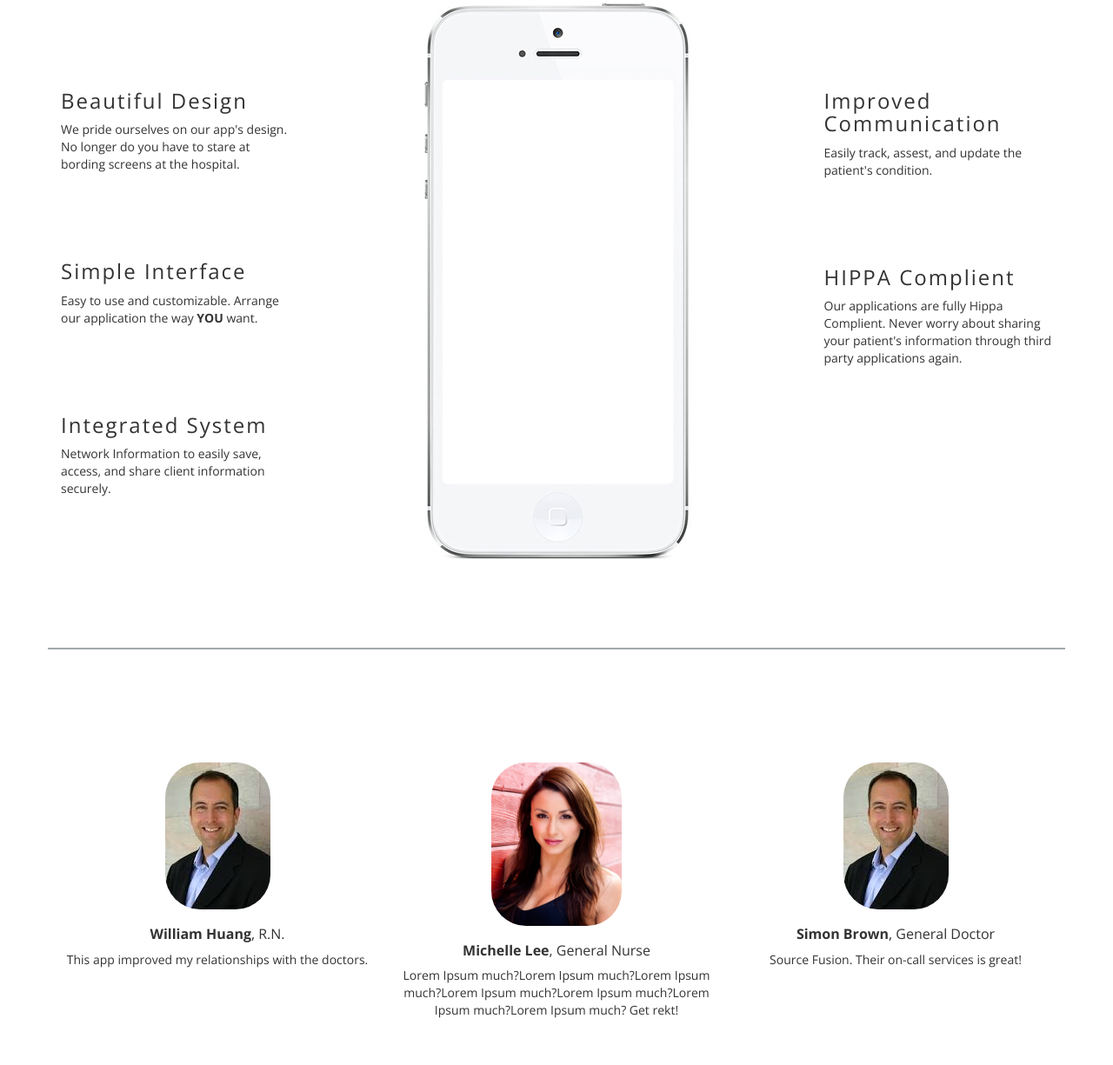
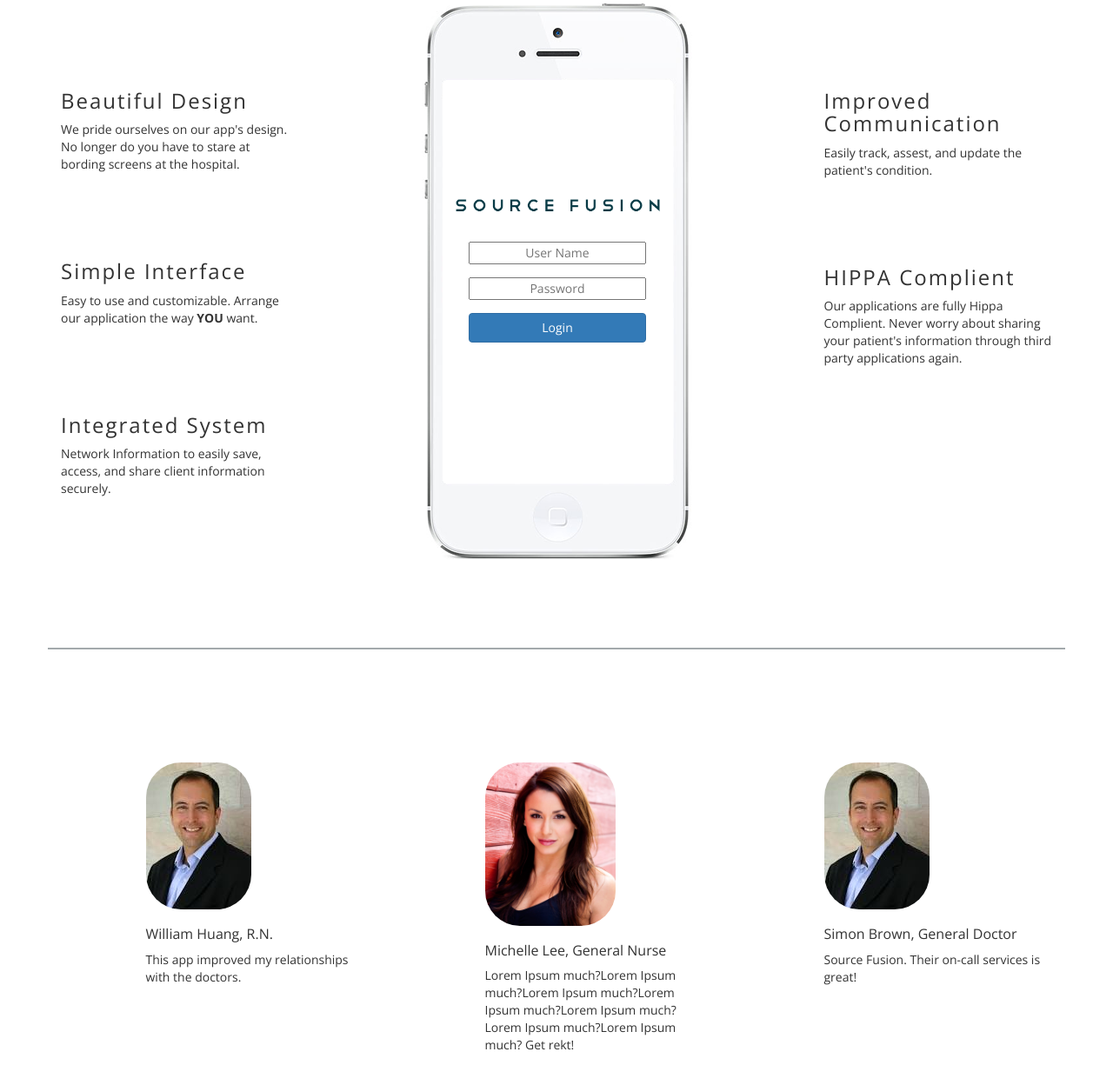
Before and after one commit to joekteo/money, a website: page assets/index.html in a window 1280 px wide. Shown: the part 1214-2439 px from the top of the page at 87% size. Drawn offline with nearby package versions, Linux system fonts and the light colour scheme.

Commit message:
added iphone login

```diff
--- a/assets/index.html
+++ b/assets/index.html
@@ -23,35 +23,26 @@
   <![endif]-->
 </head>
 <body>
-  <!-- Nav -->
-  <nav class="navbar pull-right">
-    <ul class="list-inline">
-      <li><a href="#home">Home</a></li>
-      <li><a href="#news">News</a></li>
-      <li><a href="#contact">Contact</a></li>
-      <li><a href="#about">About</a></li>
-    </ul>
-  </nav>
+
+
 
   <!-- Banner -->
   <div class="index-banner">
     <div class="row">
-      <div class="col-md-12">
-        <img id="sf-logo" src="../images/sf.png" />
-
-      </div>
-        <button class="try-now">Try It Now</button>
-
-<!--       <div class="col-md-9 text-center">
+      <div class="col-md-9 text-center">
         <img src="./images/macbook.png" height="409" width="700" id="laptop-display" />
       </div>
       <div class="col-md-3 text-center logo-box">
         <img id="sf-logo" src="./images/IMG_0702.JPG" />
         <div class="clearfix"></div>
-      </div> -->
+        <button class="try-now">Try It Now</button>
+      </div>
     </div><!-- row -->
   </div><!-- index-banner container -->
 
+<!--       <div class="col-md-5">
+
+      </div> -->
 
   <!-- Statement -->
   <div class="statement container">
@@ -83,6 +74,28 @@
 
       <div class="col-md-6 text-center">
         <img src="images/iphone.png">
+        <div class="iphoneLogin">
+          <div class="row">
+            <div class="col-md-12">
+              <img src="images/sf.png" class="sf">
+            </div>
+          </div>
+          <div class="row">
+            <div class="col-md-12">
+              <input type="text" class="form-group iphoneInput" placeholder="User Name">
+            </div>
+          </div>
+          <div class="row">
+            <div class="col-md-12">
+              <input type="password" class="form-group iphoneInput" placeholder="Password">
+            </div>
+          </div>
+          <div class="row">
+            <div class="col-md-12">
+              <button type="button" class="btn btn-primary iphone-login-btn">Login</button>
+            </div>
+          </div>
+        </div>
       </div>
 
       <div class="col-md-3">
@@ -102,19 +115,19 @@
   <!-- Testimonies -->
   <div class="testimonies-container container">
     <div class="row">
-      <div class="col-md-4 text-center">
+      <div class="col-md-3 col-md-offset-1">
         <img src="images/headshot1.jpeg" />
-        <h3><strong>William Huang</strong>, R.N.</h3>
+        <h3>William Huang, R.N.</h3>
         <p>This app improved my relationships with the doctors.</p>
       </div>
-      <div class="col-md-4 text-center">
+      <div class="col-md-3 col-md-offset-1">
       <img src="images/headshot2.jpg" />
-        <h3><strong>Michelle Lee</strong>, General Nurse </h3>
+        <h3>Michelle Lee, General Nurse </h3>
         <p>Lorem Ipsum much?Lorem Ipsum much?Lorem Ipsum much?Lorem Ipsum much?Lorem Ipsum much?Lorem Ipsum much?Lorem Ipsum much? Get rekt!</p>
       </div>
-      <div class="col-md-4 text-center">
+      <div class="col-md-3 col-md-offset-1">
         <img src="images/headshot1.jpeg" />
-        <h3><strong>Simon Brown</strong>, General Doctor</h3>
+        <h3>Simon Brown, General Doctor</h3>
         <p>Source Fusion. Their on-call services is great!</p>
       </div>
     </div><!-- row -->
--- a/assets/stylesheets/index.css
+++ b/assets/stylesheets/index.css
@@ -11,11 +11,33 @@
   min-height: 100vh;
 }
 
+.iphoneLogin {
+  position: absolute;
+  top: 190px;
+  left: 145px;
+}
+
+.sf {
+  width: 297px;
+}
+
 .logo-box {
   border: 2px solid #FFFFFF;
   margin-top: 200px;
   right: 150px;
   padding: 40px;
+}
+
+.iphone-login-btn {
+    width: 69%;
+}
+
+
+.iphoneInput {
+  width: 69%;
+}
+input {
+  text-align: center;
 }
 
 #laptop-display {
```
